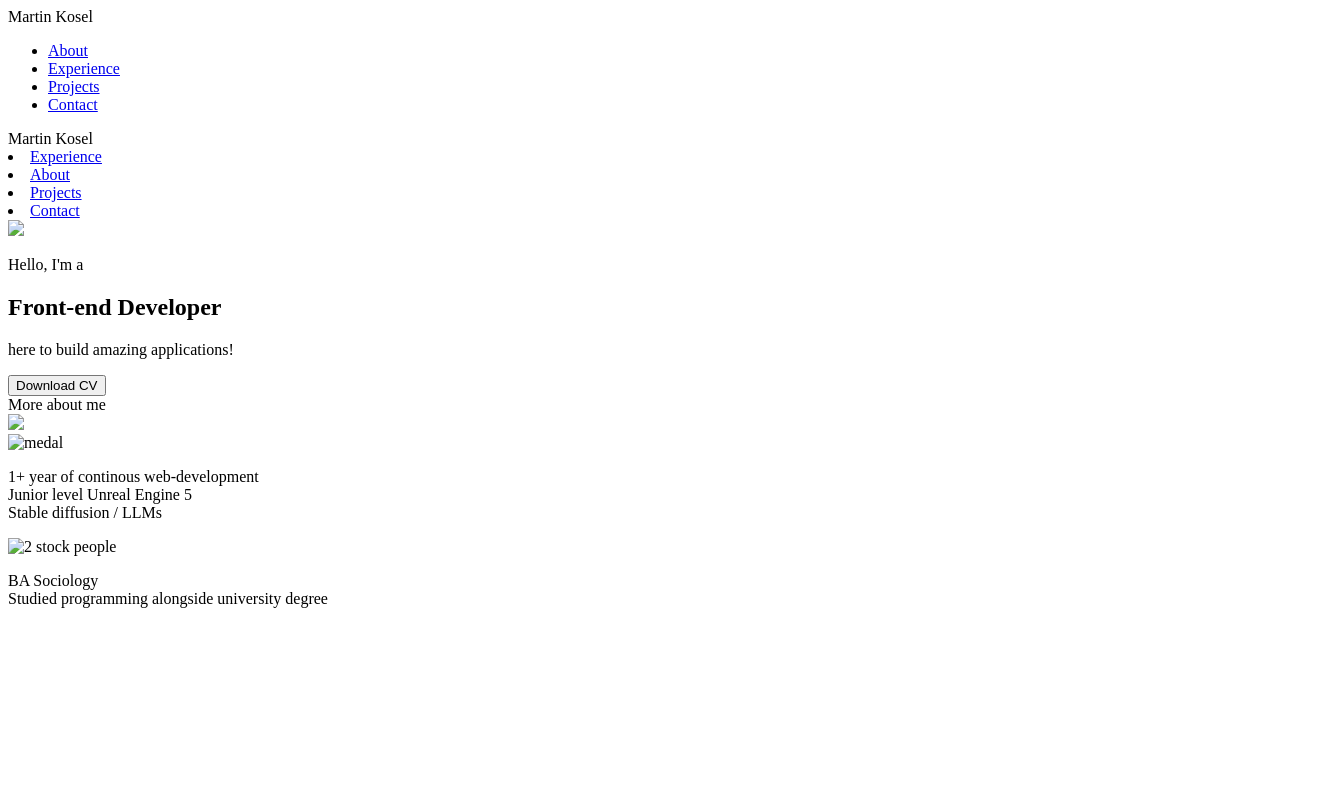
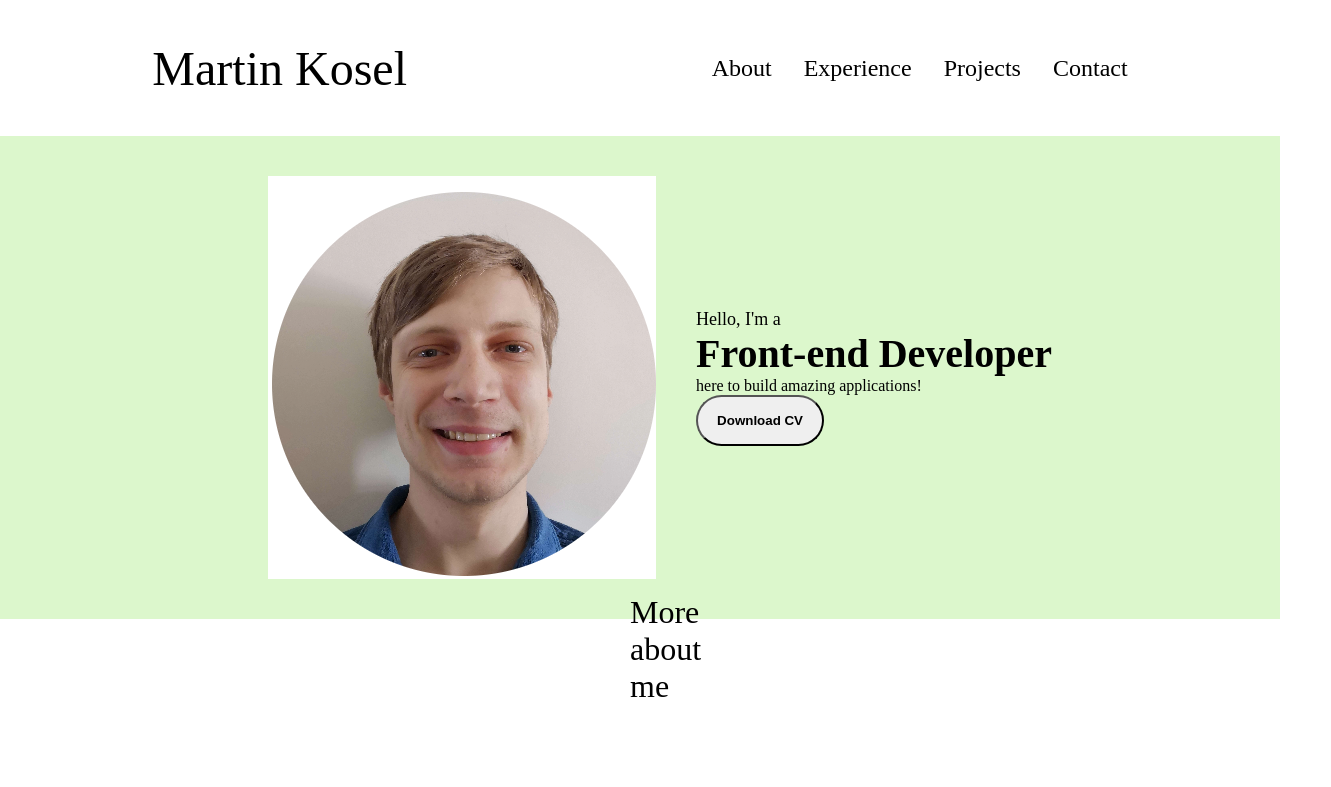
Before and after one commit to th3p1n3appl3/portfolio-mk, a plain HTML site: page index.html in a window 1280 px wide. Shown: the top 787 px of the page, 1331 px wide, since content can reach past the window. Drawn offline with Linux system fonts and the light colour scheme; the site is published under a folder, as on GitHub Pages, so addresses that start at the root find nothing; a web font is replaced by a local one.

Commit message:
Fixes css breaking upon deployment

```diff
--- a/index.html
+++ b/index.html
@@ -4,8 +4,8 @@
     <meta charset="UTF-8" />
     <meta name="viewport" content="width=device-width, initial-scale=1.0" />
     <title>Martin Kosel // Web Development</title>
-    <link rel="stylesheet" href="/assets/css/style.css" />
-    <link rel="stylesheet" href="/assets/css/mediaqueries.css" />
+    <link rel="stylesheet" href="./assets/css/style.css" />
+    <link rel="stylesheet" href="./assets/css/mediaqueries.css" />
   </head>
   <body>
 
@@ -45,7 +45,7 @@
 
     <main>
         <section class="section-container">
-            <div class="hero-picture"><img src="/assets/me.png"></div>
+            <div class="hero-picture"><img src="./assets/me.png"></div>
             <div>
                 <p class="section-text-1"> Hello, I'm a
                 </p>
@@ -73,9 +73,9 @@
         </section>
 
         <section class="about-container">
-            <div><img src="/assets/dev.png" class="about-picture"></div>
+            <div><img src="./assets/dev.png" class="about-picture"></div>
             <div class="about-info">
-                <img src="/assets/experience.png" alt="medal" class="about-experience">
+                <img src="./assets/experience.png" alt="medal" class="about-experience">
                 <p class="section-text-1"> 1+ year of continous web-development
                     <br>
                     Junior level Unreal Engine 5
@@ -84,7 +84,7 @@
                 </p>
              </div>
             <div class="about-info">
-                <img src="/assets/education.png" class="about-education" alt="2 stock people">
+                <img src="./assets/education.png" class="about-education" alt="2 stock people">
                 <p class="section-text-1">BA Sociology <br> Studied programming alongside university degree</p>
             </div>
 
```
